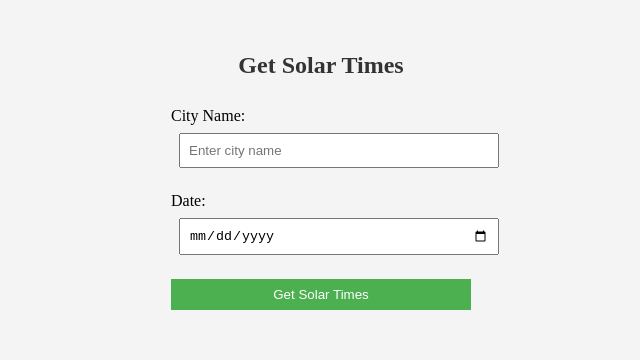
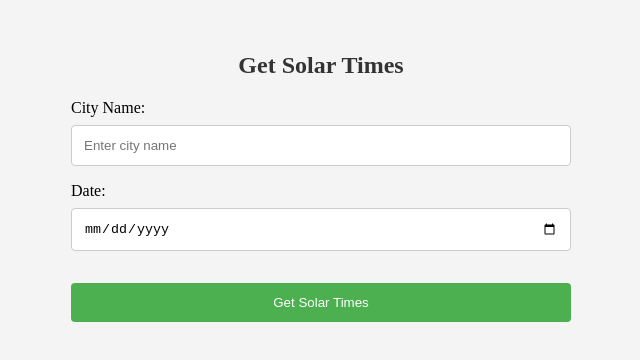
Before and after one commit to szidzse/solar-watch, a React (Vite) app in the folder frontend/: page /solar-watch in a window 1280 px wide. Shown: the top 360 px of the page, without its empty margins (319-959 px from the left). Built offline with nearby package versions, Linux system fonts and the light colour scheme; sample sign-in values are in the browser's storage.

Commit message:
add authorization to SolarTimesPage

```diff
--- a/frontend/src/components/LoginForm.jsx
+++ b/frontend/src/components/LoginForm.jsx
@@ -54,8 +54,8 @@ const LoginForm = () => {
 
         if (response.ok) {
           const data = await response.json();
-          localStorage.setItem("token", data.token);
-          navigate("/");
+          localStorage.setItem("token", data.jwt);
+          navigate("/solar-watch");
         } else {
           alert("Login failed!");
         }
--- a/frontend/src/pages/SolarTimesPage.jsx
+++ b/frontend/src/pages/SolarTimesPage.jsx
@@ -1,4 +1,5 @@
-import React, { useState } from 'react'
+import React, { useEffect, useState } from 'react'
+import { useNavigate } from 'react-router';
 import styled from 'styled-components'
 
 const Container = styled.div`
@@ -6,27 +7,36 @@ const Container = styled.div`
   flex-direction: column;
   align-items: center;
   padding: 2rem;
+  max-width: 500px; /* Korlátozza a szélességet */
+  margin: 0 auto; /* Középre igazítás */
+`;
+
+const Label = styled.label`
+  display: flex;
+  flex-direction: column;
+  align-items: flex-start; /* A label és az input igazítása balra */
+  margin-bottom: 1rem;
+  width: 100%;
 `;
 
 const Input = styled.input`
-  margin: 0.5rem;
-  padding: 0.5rem;
-  width: 300px;
-`;
-
-const Label = styled.label`
-  margin: 0.5rem;
-  width: 300px;
+  padding: 0.75rem;
+  width: 100%;
+  box-sizing: border-box;
+  margin-top: 0.5rem; /* Távolság a label és az input között */
+  border: 1px solid #ccc;
+  border-radius: 4px;
 `;
 
 const Button = styled.button`
-  margin: 0.5rem;
-  padding: 0.5rem;
-  width: 300px;
+  padding: 0.75rem;
+  width: 100%;
   background-color: #4CAF50;
   color: white;
   border: none;
+  border-radius: 4px;
   cursor: pointer;
+  margin-top: 1rem;
 
   &:hover {
     background-color: #45a049;
@@ -34,22 +44,37 @@ const Button = styled.button`
 `;
 
 const ResponseContainer = styled.div`
-  margin-top: 1rem;
+  margin-top: 1.5rem;
   padding: 1rem;
   border: 1px solid #ccc;
+  border-radius: 4px;
   width: 100%;
-  max-width: 600px;
   background-color: #f9f9f9;
 `;
 
 const SolarTimesPage = () => {
-    const [cityName, setCityName] = useState("");
+  const [cityName, setCityName] = useState("");
   const [date, setDate] = useState("");
   const [response, setResponse] = useState(null);
+  const navigate = useNavigate();
+
+  useEffect(() => {
+    const token = localStorage.getItem("token");
+    if(!token) {
+      navigate("/login")
+    }
+  }, [navigate])
 
   const handleFetch = async () => {
+    const token = localStorage.getItem('token');
+
     try {
-      const res = await fetch(`/api/sunrise-sunset/any?cityName=${cityName}&date=${date}`);
+      const res = await fetch(`/api/sunrise-sunset/any?cityName=${cityName}&date=${date}`, {
+        headers: {
+          'Authorization': `Bearer ${token}`,
+          'Content-Type': 'application/json'
+        }
+      });
       if (!res.ok) {
         throw new Error("Failed to fetch solar times.");
       }
```
